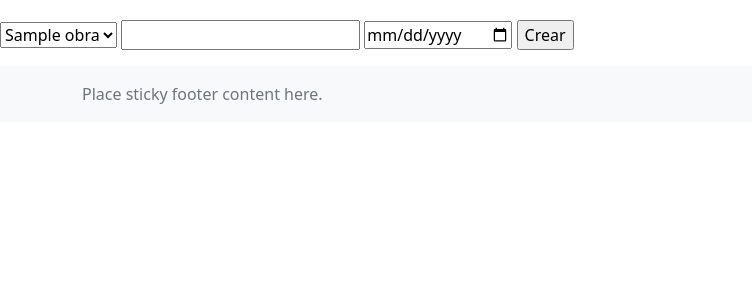
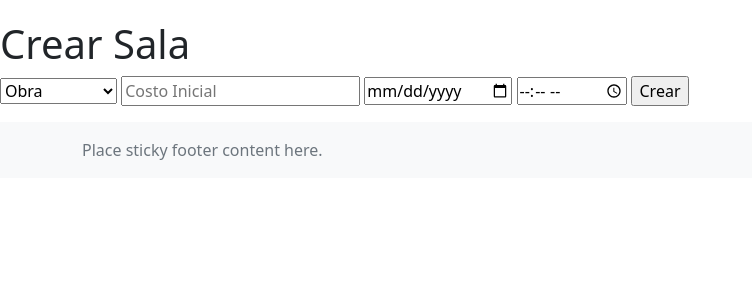
Before and after one commit to marioyeahs/Room, a Django app: page /subastas/crear_sala/ in a window 1280 px wide. Shown: the part 96-396 px from the top of the page, without its empty margins (0-752 px from the left). Run offline with Django 3.2, Linux system fonts and the light colour scheme; a user stored in the database is signed in; tables that the repository leaves empty hold one stand-in row (values such as "Sample post").

Commit message:
templates de sala

```diff
--- a/Room/subastas/static/subastas/style.css
+++ b/Room/subastas/static/subastas/style.css
@@ -5,3 +5,9 @@ body {
 .navbar {
     margin-bottom: 20px;
 }
+
+.container {
+    width: auto;
+    max-width: 680px;
+    padding: 0 15px;
+}
--- a/Room/subastas/templates/subastas/crear_sala.html
+++ b/Room/subastas/templates/subastas/crear_sala.html
@@ -1,16 +1,18 @@
 {% extends "subastas/layout.html" %}
 
 {% block body%}
-
+<h1>Crear Sala</h1>
 <form action="{%url 'crear_sala'%}" method="POST">
     {% csrf_token %}
     <select name="obra">
+        <option disabled selected>Obra</option>
         {% for obra in obras %}
             <option value="{{obra.nombre}}">{{obra.nombre}}</option>
         {% endfor %}
     </select>
-    <input type="number" name="costo_inicial">
+    <input type="number" name="costo_inicial" placeholder="Costo Inicial">
     <input type="date" name="fecha_cierre">
+    <input type="time" name="hora_cierre">
     <input type="submit" value="Crear">
 </form>
 
--- a/Room/subastas/templates/subastas/layout.html
+++ b/Room/subastas/templates/subastas/layout.html
@@ -62,7 +62,7 @@
                     {% else %}
                         <li><a href=""><a></li>
                             <button class="btn btn-outline-success me-2" type="button"> <a href="{% url 'login'%}?next={{request.path}}">Iniciar Sesión</a></button>
-                            <button class="btn btn-sm btn-outline-secondary" type="button"><a href="#">Crear cuenta</a></button>
+                            <button class="btn btn-sm btn-outline-secondary" type="button"><a href="{% url 'registro' %}">Crear cuenta</a></button>
                     {% endif %}
 
 
```
Also changed, not shown: Room/subastas/templates/subastas/sala.html (+8 -6 lines).
